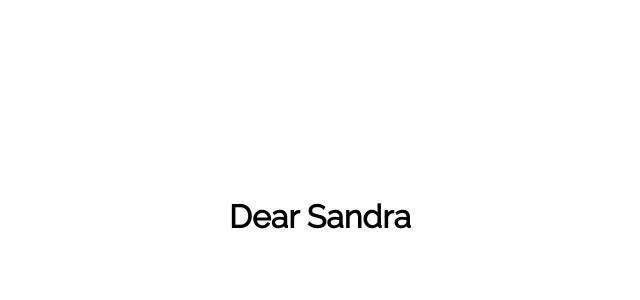
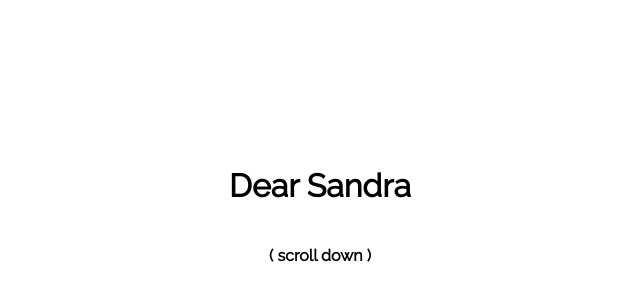
Before and after one commit to csaishih/csaishih.github.io, a plain HTML site: page secret/index.html in a window 1280 px wide. Shown: the part 184-484 px from the top of the page, without its empty margins (320-960 px from the left). Drawn offline with nearby package versions, Linux system fonts and the light colour scheme.

Commit message:
added instructions

```diff
--- a/secret/index.html
+++ b/secret/index.html
@@ -74,6 +74,9 @@
         <div class="container">
           <div class="center">
             <h1>Dear Sandra</h1>
+          </div>
+          <div class="center">
+            <h4>( scroll down )</h4>
           </div>
         </div>
       </div>
```
